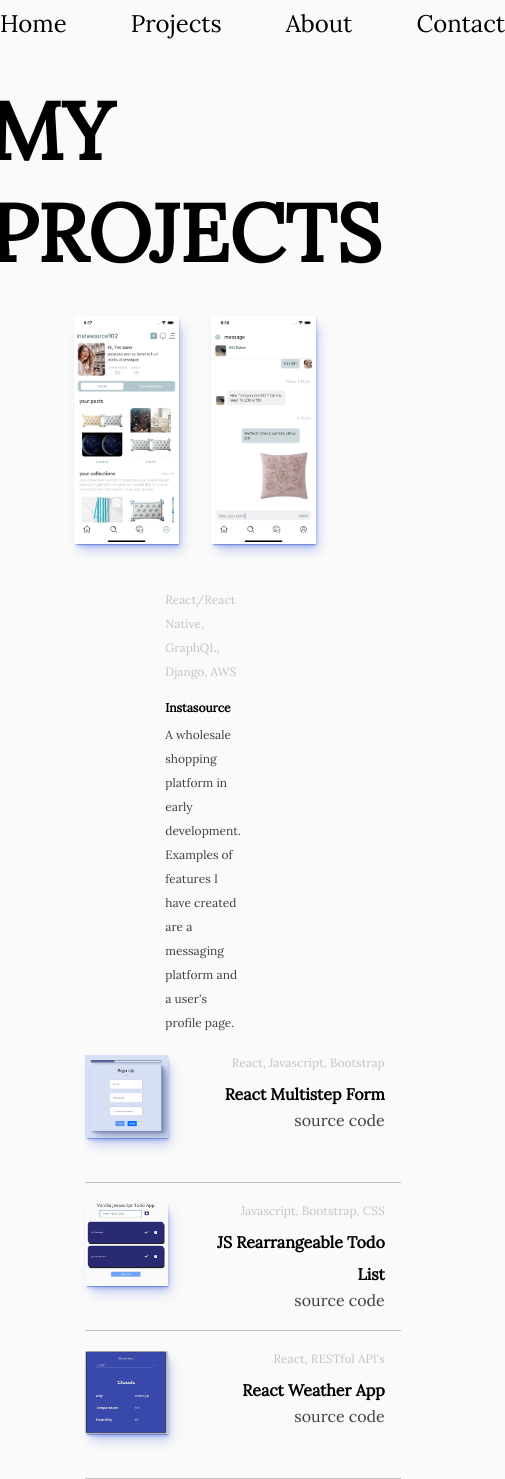
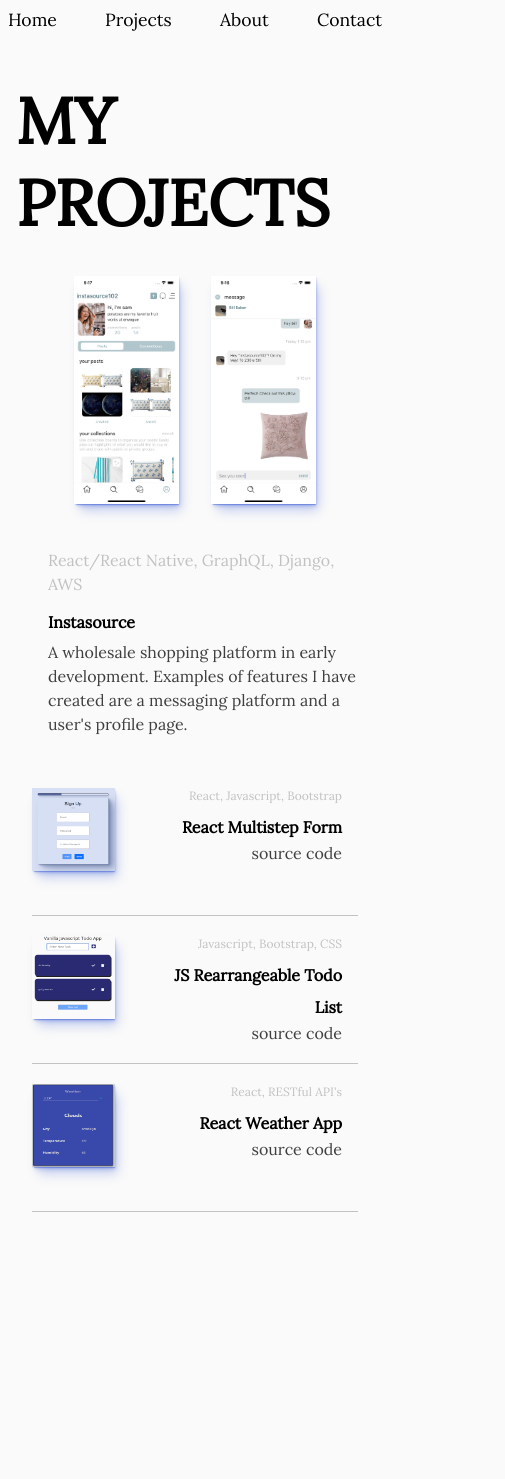
Before and after one commit to mvincent121212/dev-portfolio, a React (Create React App) app: page /Projects in a window 390 px wide. Shown: the whole page, 505 px wide, since content can reach past the window. After the commit the page ends 1212 px from the top, so only its background shows below. Built offline with nearby package versions, Linux system fonts and the light colour scheme.

Commit message:
mobile responsiveness

```diff
--- a/src/index.css
+++ b/src/index.css
@@ -101,9 +101,16 @@ a {
   width: 100%;
 }
 
-@media screen and (max-width: 380px) {
+@media screen and (max-width: 415px) {
   .navbar {
-    font-size: 1.25rem;
+    font-size: 1.1rem;
+    justify-content: space-between;
+    padding-right: 0.5rem;
+    padding-left: 0.5rem;
+  }
+
+  .navbar > li {
+   margin-right: 0rem;
   }
 }
 
--- a/src/styles/about.css
+++ b/src/styles/about.css
@@ -250,3 +250,17 @@
     font-size: 2.5rem;
   }
 }
+
+@media screen and (max-width: 280px) {
+  .screen-one {
+    align-items: center;
+    justify-content: center;
+    background-color: blue;
+  }
+
+  .screen-one, .screen-two {
+    min-width: 360px;
+  }
+
+
+}
--- a/src/styles/projects.css
+++ b/src/styles/projects.css
@@ -170,17 +170,26 @@ img:hover {
   .big-description {
     padding-left: 10rem;
     padding-right: 10rem;
+    margin-bottom: 2rem;
   }
+
 
   .big-img-container {
     justify-content: center;
   }
 
+  .small-projects {
+    margin-right: 3rem;
+  }
+
+
 }
 
 @media screen and (max-width: 578px) {
   .title {
-    font-size: 5rem;
+    font-size: 4rem;
+    padding-left: 1rem;
+    padding-right: 1rem;
   }
 
   .big-image {
@@ -206,9 +215,32 @@ img:hover {
   }
 
   .project-technologies, .project-title, .project-description {
-    font-size: 0.75rem;
+    font-size: 1rem;
+    width: 100%
   }
 
+  .big-description {
+    padding-left: 2rem;
+    padding-right: 2rem;
+    margin-bottom: 2rem;
+  }
+
+  .small-projects {
+    margin-left: 2rem;
+    margin-right: 2rem;
+  }
+
+}
+
+@media screen and (max-width: 280px) {
+  .title {
+    font-size:3rem;
+  }
+
+  .small-projects {
+    margin-left: 0.5rem;
+    margin-right: 0.5rem;
+  }
 }
 
 
```
